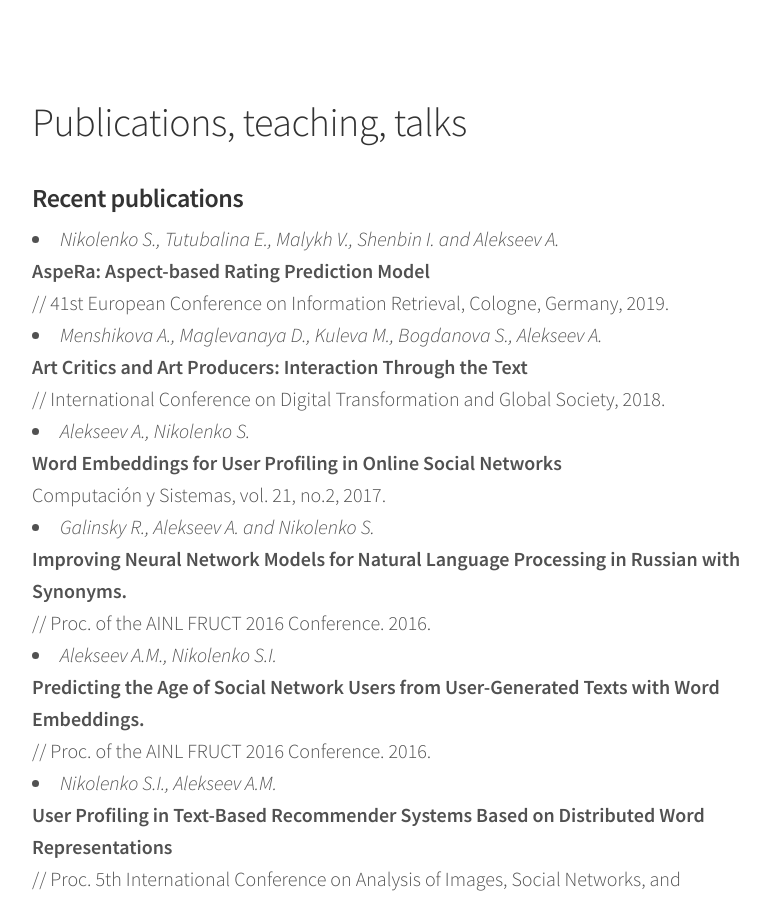
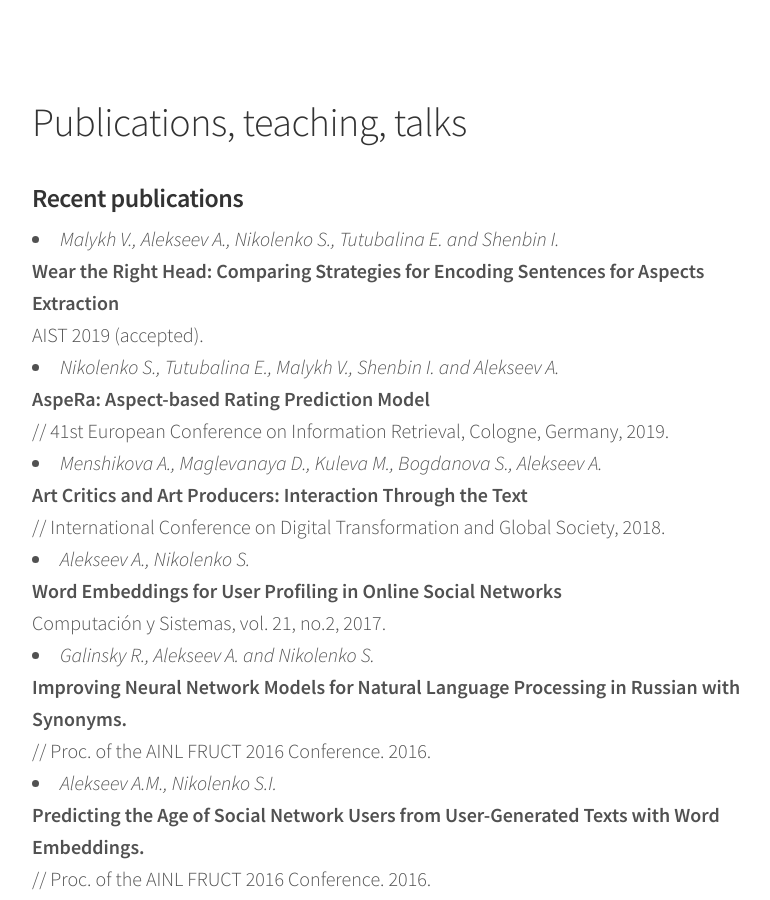
Before and after one commit to alexeyev/alexeyev.github.io, a Jekyll site: the page built from blahblahblah.html, in a window 1280 px wide and 900 px high. Shown: the whole window, without its empty margins (248-1018 px from the left). Built offline with Jekyll 4.4.1, drawn with Linux system fonts in a browser that asks for light colours.

Commit message:
Update blahblahblah.html

```diff
--- a/blahblahblah.html
+++ b/blahblahblah.html
@@ -14,6 +14,9 @@ layout: default
 </header>
 <div class="content list">
     <h3>Recent publications</h3>
+	<li><i>Malykh V., Alekseev A., Nikolenko S., Tutubalina E. and Shenbin I.</i>
+		<br><b>Wear the Right Head: Comparing Strategies for Encoding Sentences for Aspects Extraction</b>
+		<br>AIST 2019 (accepted).
 	<li><i>Nikolenko S., Tutubalina E., Malykh V., Shenbin I. and Alekseev A.</i>
 		<br><b>AspeRa: Aspect-based Rating Prediction Model</b>
 		<br>// 41st European Conference on Information Retrieval, Cologne, Germany, 2019.
```
